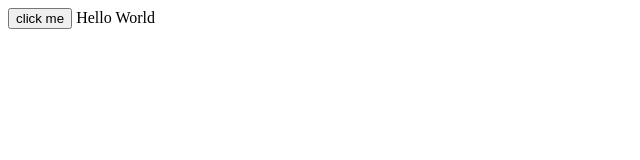
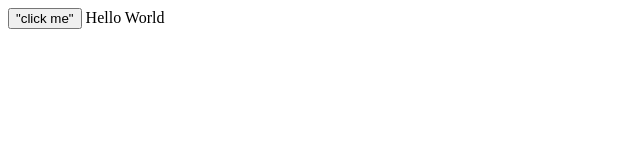
Before and after one commit to isinger21/web2410, a plain HTML site: page index.html in a window 1280 px wide. Shown: the full height of the page, 0-640 px from the left. Drawn offline with Linux system fonts and the light colour scheme.

Commit message:
index.html

```diff
--- a/index.html
+++ b/index.html
@@ -9,7 +9,7 @@
 </head>
 <body>
    <button>
-      click me
+      "click me"
    </button>
 </body>
 </html>
```
